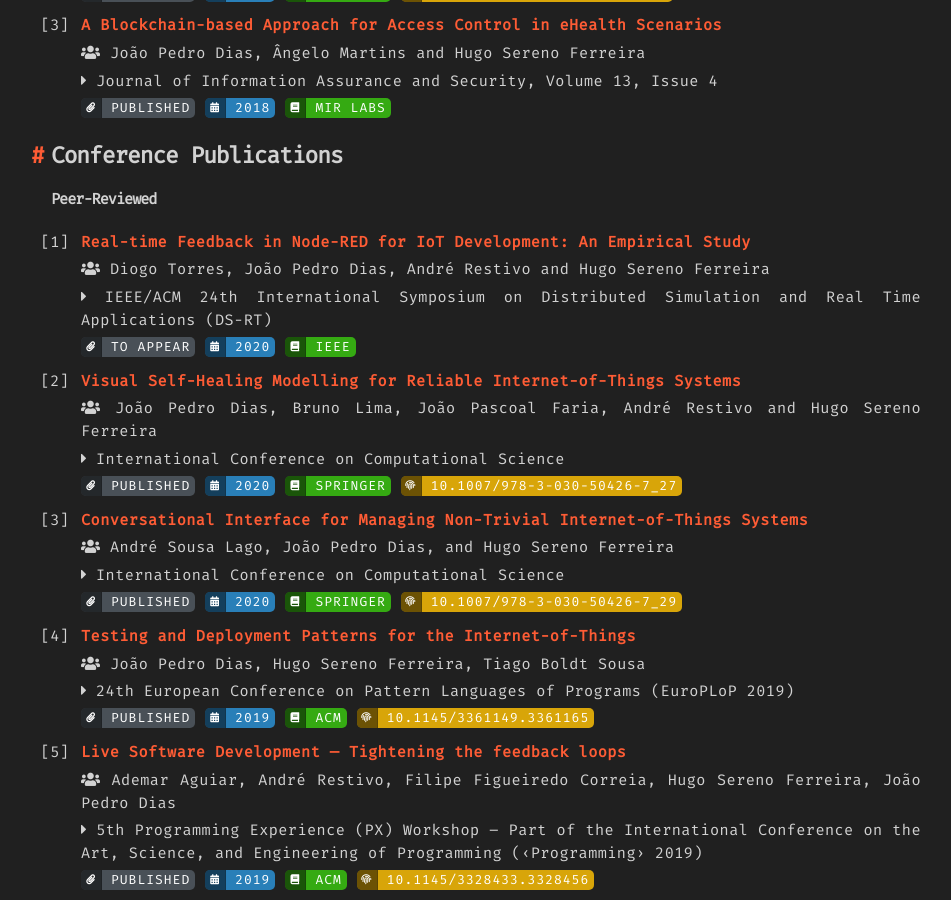
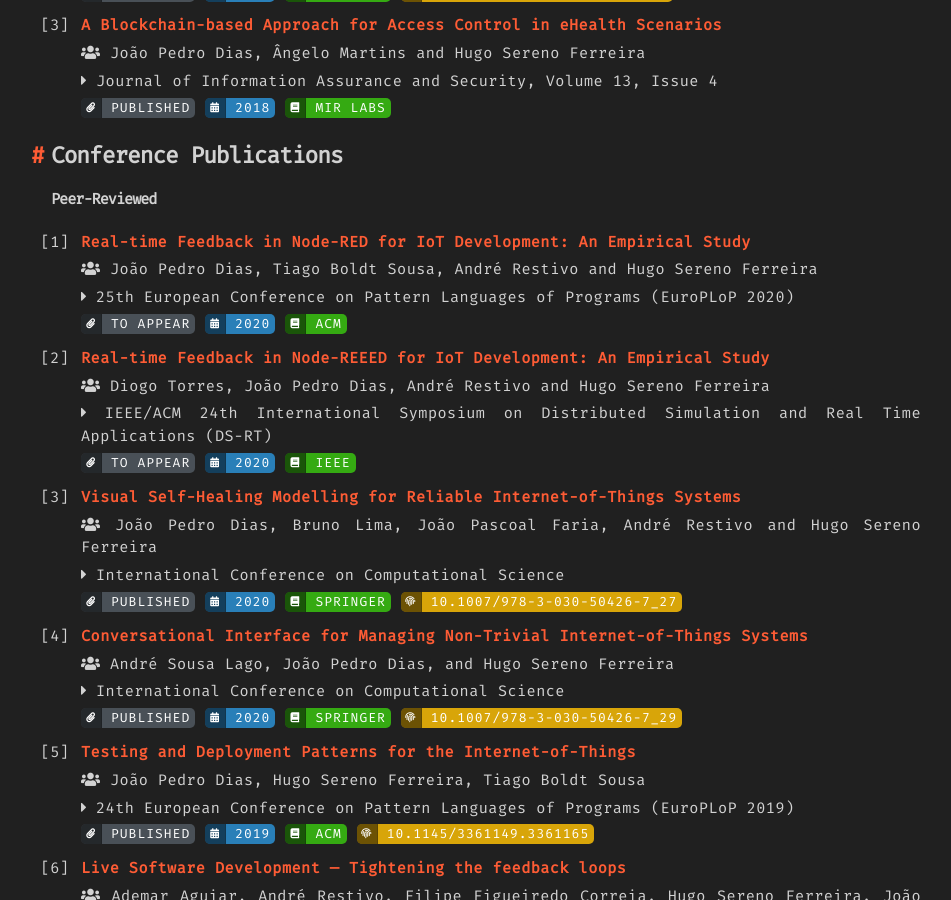
Before and after one commit to jpdias/jpdias.github.io, a Jekyll site: the page built from publications.md, in a window 1280 px wide and 900 px high, scrolled down 494 px. Shown: the whole window, without its empty margins (139-1090 px from the left). Built offline with Jekyll 4.4.1, drawn with Linux system fonts in a browser that asks for light colours; nearby versions of some CDN libraries.

Commit message:
Update publications.yml

```diff
--- a/_data/publications.yml
+++ b/_data/publications.yml
@@ -2,6 +2,14 @@
 #type: Workshop, Conference
 confs:
   - title: "Real-time Feedback in Node-RED for IoT Development: An Empirical Study"
+    authors: "João Pedro Dias, Tiago Boldt Sousa, André Restivo and Hugo Sereno Ferreira"
+    conference: "25th European Conference on Pattern Languages of Programs (EuroPLoP 2020)"
+    year: 2020
+    url: "/404"
+    status: "To Appear"
+    pub: ACM
+
+  - title: "Real-time Feedback in Node-REEED for IoT Development: An Empirical Study"
     authors: "Diogo Torres, João Pedro Dias, André Restivo and Hugo Sereno Ferreira"
     conference: "IEEE/ACM 24th International Symposium on Distributed Simulation and Real Time Applications (DS-RT)"
     year: 2020
```
